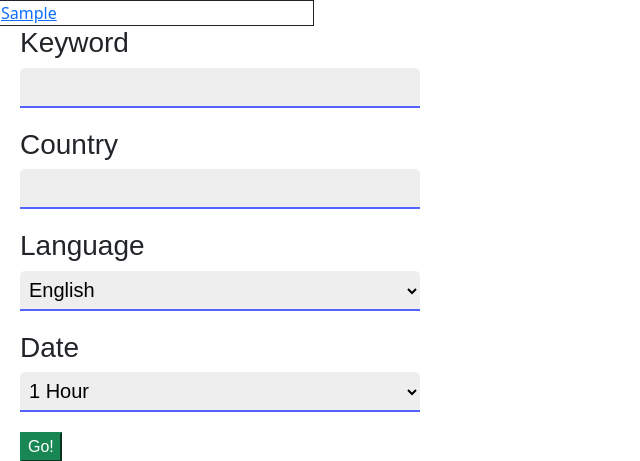
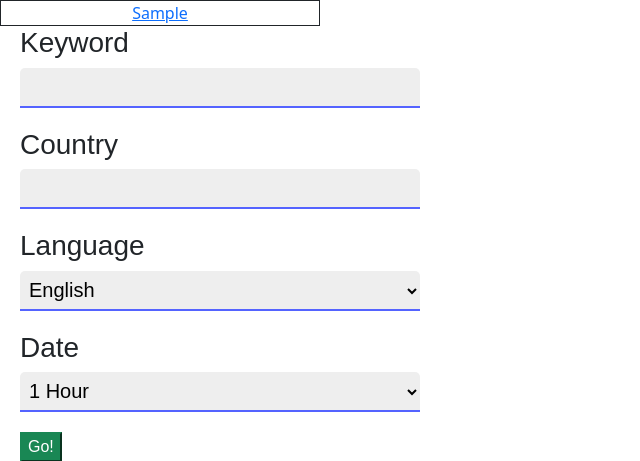
Before and after one commit to DM880/news, a Django app: template src/interfaces/app/templates/home.html in a window 1280 px wide. Shown: the top 461 px of the page, without its empty margins (0-640 px from the left). Run offline with Django 4.2, Linux system fonts and the light colour scheme; the template is opened without the code that fills it: most values are stand-ins (such as "Sample title", 1, 10 or a date in 2020); some libraries are stand-ins or nearby versions.

Commit message:
size change for columns in row

```diff
--- a/src/interfaces/app/static/css/home.css
+++ b/src/interfaces/app/static/css/home.css
@@ -1,3 +1,14 @@
+.row{
+  width: 100%;
+  margin: auto;
+  text-align: center;
+}
+
+.col-3{
+   height: 100px;
+}
+
+
 .input-wrapper{
   font-family: 'Montserrat',sans-serif;
   margin-left: 20px;
--- a/src/interfaces/app/templates/home.html
+++ b/src/interfaces/app/templates/home.html
@@ -9,7 +9,7 @@
     {% block content %}
         <div class="row">
         {% for n in latest %}
-        <div class="col-3" style="border:solid 1px;"><a href="{{n.1}}" target="_blank">{{ n.0 }}</a></div>
+        <div class="col-md-3 col-sm-12" style="border:solid 1px;"><a href="{{n.1}}" target="_blank">{{ n.0 }}</a></div>
         <br>
         {% endfor %}
         </div>
```
